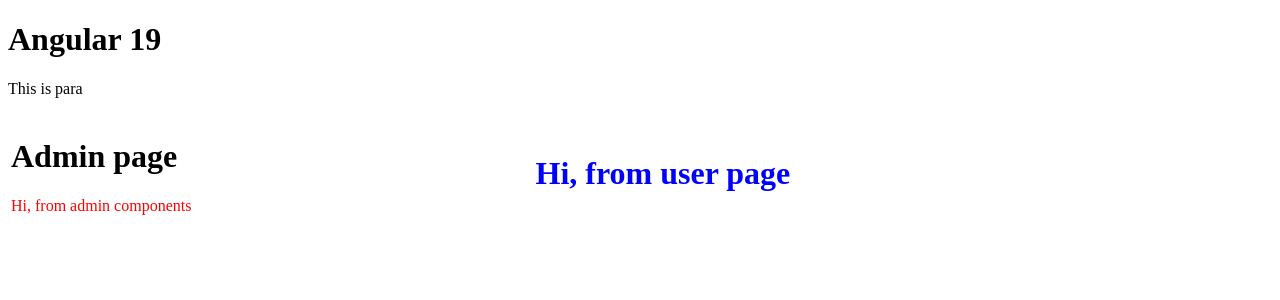
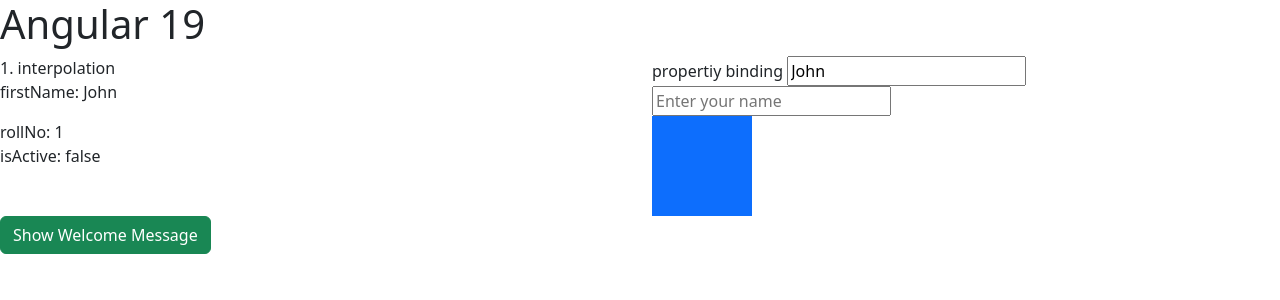
Before and after one commit to Tran-Anh-Quang/angular19Tutorial, an Angular app: page / in a window 1280 px wide. Shown: the top 300 px of the page. Built offline with nearby package versions, Linux system fonts and the light colour scheme.

Commit message:
part 3: data-binding

```diff
--- a/angular.json
+++ b/angular.json
@@ -27,6 +27,7 @@
               }
             ],
             "styles": [
+              "./node_modules/bootstrap/dist/css/bootstrap.min.css",
               "src/styles.css"
             ],
             "scripts": []
--- a/package.json
+++ b/package.json
@@ -18,6 +18,7 @@
     "@angular/platform-browser": "^19.0.0",
     "@angular/platform-browser-dynamic": "^19.0.0",
     "@angular/router": "^19.0.0",
+    "bootstrap": "^5.3.3",
     "rxjs": "~7.8.0",
     "tslib": "^2.3.0",
     "zone.js": "~0.15.0"
--- a/src/app/app.component.html
+++ b/src/app/app.component.html
@@ -1,13 +1,2 @@
 <h1>Angular 19</h1>
-<p>This is para</p>
-
-<table style="width: 100%;">
-  <tr>
-    <td>
-      <app-admin></app-admin>
-    </td>
-    <td>
-      <app-user></app-user>
-    </td>
-  </tr>
-</table>
+<app-data-binding></app-data-binding>
--- a/src/app/app.component.ts
+++ b/src/app/app.component.ts
@@ -1,11 +1,9 @@
 import { Component } from '@angular/core';
-import { RouterOutlet } from '@angular/router';
-import { AdminComponent } from "./components/admin/admin.component";
-import { UserComponent } from './components/user/user.component';
+import { DataBindingComponent } from "./components/data-binding/data-binding.component";
 
 @Component({
   selector: 'app-root',
-  imports: [AdminComponent, UserComponent],
+  imports: [DataBindingComponent],
   templateUrl: './app.component.html',
   styleUrl: './app.component.css'
 })
--- /dev/null
+++ b/src/app/components/data-binding/data-binding.component.html
@@ -0,0 +1,30 @@
+<div class="row">
+    <div class="col-6">
+        1. interpolation
+        <p>firstName: {{firstName}}</p>
+
+        <div>
+            rollNo: {{rollNo}}
+        </div>
+
+        <span>isActive: {{isActive}}</span>
+    </div>
+
+    <div class="col-6">
+        propertiy binding
+        <input placeholder="First Name" id="firstNameInput" type="text" [value]="firstName">
+        <br>
+        <input type="text" [placeholder]="myPlaceholder">
+        <div [class]="div1ClassName" style="width: 100px; height: 100px;">
+
+        </div>
+    </div>
+</div>
+
+<div class="row">
+    <div class="col-3">
+        <button class="btn btn-success" (click)="showWelcomeMessage()">
+            Show Welcome Message
+        </button>
+    </div>
+</div>
--- /dev/null
+++ b/src/app/components/data-binding/data-binding.component.ts
@@ -0,0 +1,29 @@
+import { Component } from '@angular/core';
+
+@Component({
+  selector: 'app-data-binding',
+  imports: [],
+  templateUrl: './data-binding.component.html',
+  styleUrl: './data-binding.component.css'
+})
+export class DataBindingComponent {
+  firstName: string = 'John';
+  rollNo: number = 1;
+  isActive: boolean = true;
+  currentDate: Date = new Date();
+  myPlaceholder: string = 'Enter your name';
+  div1ClassName: string = 'bg-primary';
+
+  constructor() {
+    console.log(this.firstName);
+
+    this.isActive = false;
+    console.log(this.isActive);
+    this.showWelcomeMessage();
+
+  }
+
+  showWelcomeMessage() {
+    alert('Welcome to Angular!');
+  }
+}
```
Also changed, not shown: src/app/components/data-binding/data-binding.component.css (added), 2 other files (tests, documents, lock files or other folders).
